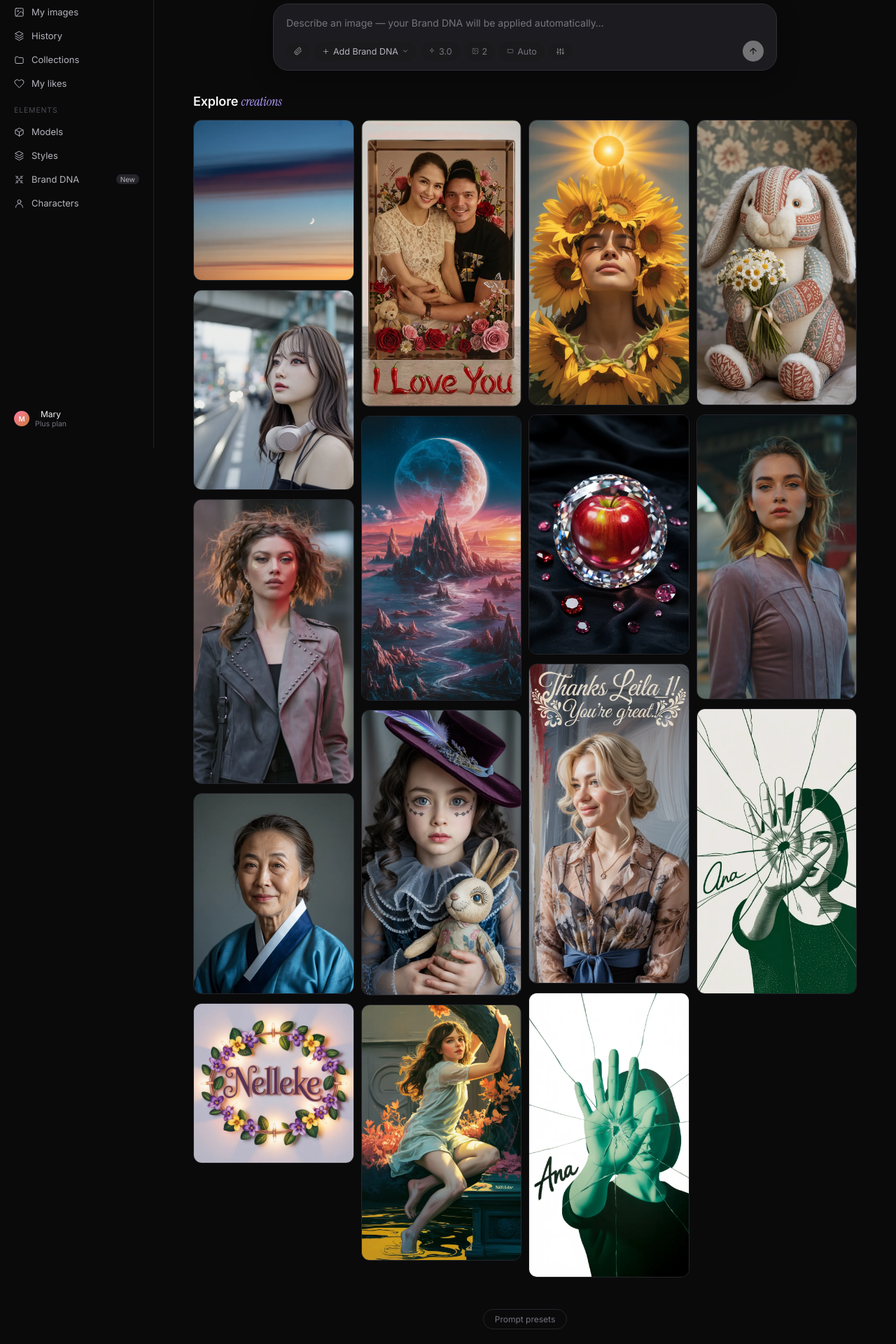
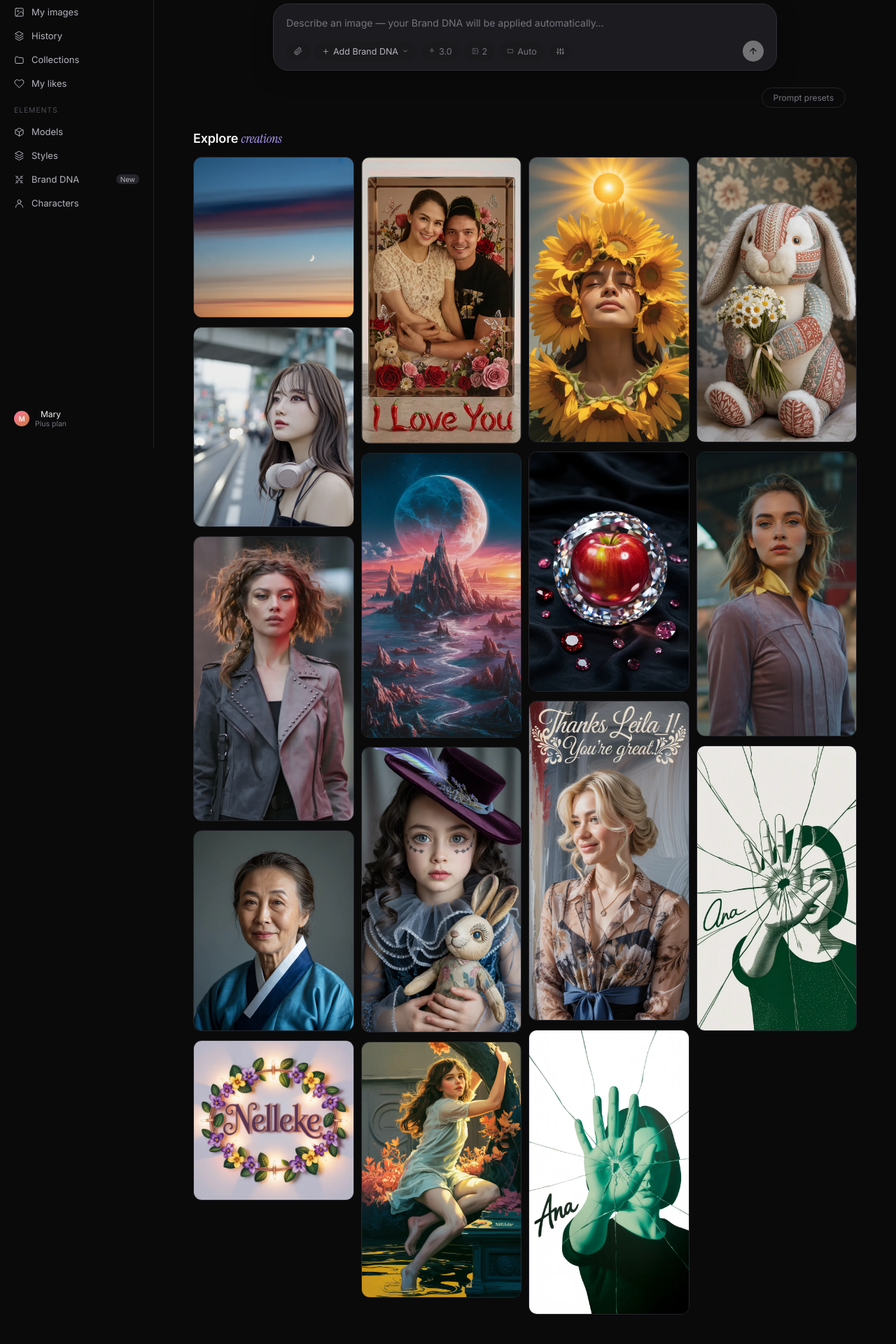
Before and after one commit to oneeyekeh/ideogram-brand-dna, a Next.js app: page / in a window 1280 px wide. Shown: the part 160-2080 px from the top of the page at 70% size. Built offline with nearby package versions, Linux system fonts and the light colour scheme.

Commit message:
Put toggle button above content, right-aligned
https://claude.ai/code/session_016U5yvenHLSzkphHgNma9pG

```diff
--- a/app/globals.css
+++ b/app/globals.css
@@ -87,7 +87,7 @@ input, textarea { font: inherit; color: inherit; background: none; border: none;
 .send-btn:disabled { opacity: 0.4; cursor: not-allowed; }
 
 /* Prompt chips — 3 preview pills + more button */
-.explore-section-bar { display: flex; justify-content: center; margin: 32px auto 8px; }
+.explore-section-bar { display: flex; justify-content: flex-end; max-width: 920px; margin: 24px auto 0; padding: 0 2px; }
 .explore-section-toggle { font-size: 12px; color: var(--text-3); padding: 6px 16px; border: 1px solid var(--line); border-radius: 100px; background: transparent; transition: all 0.15s; }
 .explore-section-toggle:hover { color: var(--text-1); border-color: var(--line-2); background: var(--bg-hover); }
 .prompt-chip:hover .chip-text { color: var(--accent-text); }
--- a/app/page.tsx
+++ b/app/page.tsx
@@ -1114,15 +1114,15 @@ function ExplorePage({ brand, brands, activeBrand, setActiveBrand, prompt, setPr
         brand={brand} setActiveBrand={setActiveBrand} brands={brands}
         activePreset={activePreset} setPreset={setPreset}
         openCreateBrand={openCreateBrand} attached={attached} setAttached={setAttached}/>
+      <div className="explore-section-bar">
+        <button className="explore-section-toggle" onClick={() => setShowGallery(v => !v)}>
+          {showGallery ? 'Explore creations' : 'Prompt presets'}
+        </button>
+      </div>
       {showGallery
         ? <PromptSection onSelect={p => setPrompt(p)}/>
         : <ExploreGallery/>
       }
-      <div className="explore-section-bar">
-        <button className="explore-section-toggle" onClick={() => setShowGallery(v => !v)}>
-          {showGallery ? 'Explore creations' : 'Prompt presets'}
-        </button>
-      </div>
     </div>
   );
 }
```
